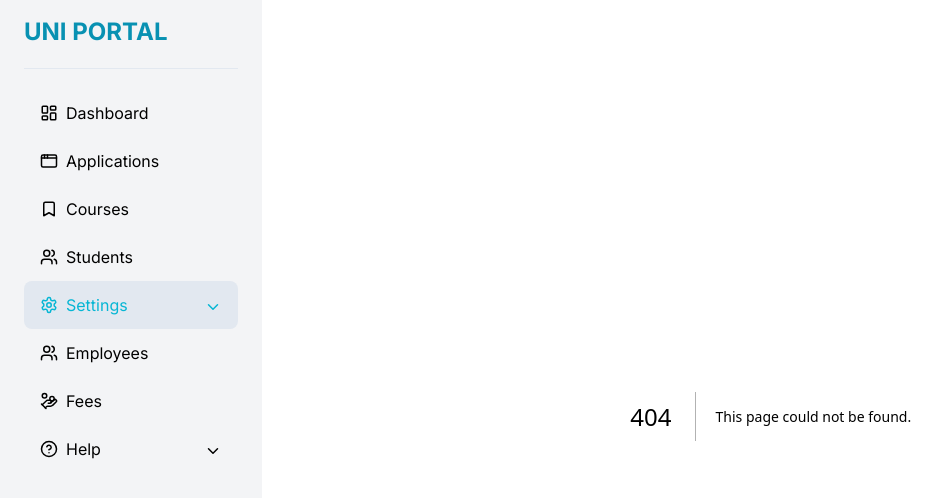
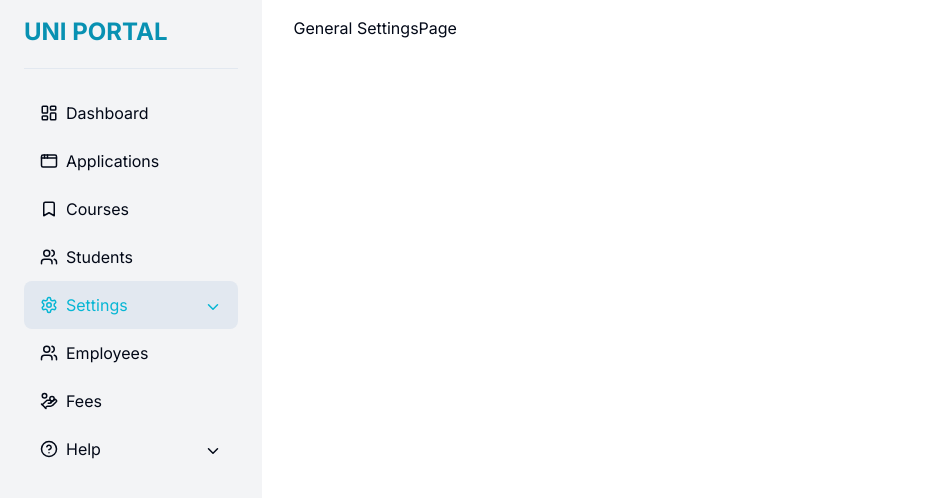
Before and after one commit to AmaduKamara/sidebar-layout-template, a Next.js app: page /settings/general in a window 1280 px wide. Before the commit this address had no page. Shown: the top 498 px of the page, without its empty margins (0-950 px from the left). Built offline with nearby package versions, Linux system fonts and the light colour scheme; what tailwindcss-scrollbar would draw is missing.

Commit message:
Add styles for sub menu items on sidebar

```diff
--- /dev/null
+++ b/app/settings/general/page.tsx
@@ -0,0 +1,7 @@
+import React from "react";
+
+const SettingsPage = () => {
+  return <div>General SettingsPage</div>;
+};
+
+export default SettingsPage;
--- a/app/settings/page.tsx
+++ /dev/null
@@ -1,9 +0,0 @@
-import React from 'react'
-
-const SettingsPage = () => {
-  return (
-    <div>SettingsPage</div>
-  )
-}
-
-export default SettingsPage
--- a/components/Sidebar.tsx
+++ b/components/Sidebar.tsx
@@ -51,6 +51,10 @@ const items: SidebarItems[] = [
     icon: Settings,
     items: [
       {
+        name: "General",
+        path: "/general",
+      },
+      {
         name: "Notifications",
         path: "/notifications",
       },
--- a/components/SidebarSubItem.tsx
+++ b/components/SidebarSubItem.tsx
@@ -1,8 +1,8 @@
 "use client";
 import React, { useState } from "react";
-import Link from "next/link";
 import { LucideIcon, ChevronDown } from "lucide-react";
 import { usePathname, useRouter } from "next/navigation";
+import SubMenuItemPage from "./SubMenuItem";
 
 interface SidebarItems {
   name: string;
@@ -21,21 +21,22 @@ const SidebarSubItemPage = ({ item }: { item: SidebarItems }) => {
   const { name, path, icon: Icon, items } = item;
 
   const pathname = usePathname();
-  const router = useRouter()
+  const router = useRouter();
 
   const isActive = pathname.startsWith(item.path);
 
   const handleNavLinkClick = () => {
-    if(items && items.length > 0){
-      return setExpanded(!expanded)
+    if (items && items.length > 0) {
+      return setExpanded(!expanded);
     }
 
-    router.push(path)
-  }
+    router.push(path);
+  };
 
   const toggleSubNav = () => setExpanded((prev) => !prev);
 
   return (
+    <>
       <li
         className={`flex items-center justify-between space-y-1 px-4 py-3 hover:text-cyan-500 hover:bg-slate-200 cursor-pointer rounded-lg ${
           isActive && "text-cyan-500 bg-slate-200"
@@ -47,9 +48,21 @@ const SidebarSubItemPage = ({ item }: { item: SidebarItems }) => {
           <span>{name}</span>
         </div>
         {items && items.length > 0 && (
-        <ChevronDown onClick={toggleSubNav} size={18} className={expanded ? 'rotate-100 duration-300': ''} />
+          <ChevronDown
+            onClick={toggleSubNav}
+            size={18}
+            className={expanded ? "rotate-100 duration-200" : ""}
+          />
         )}
       </li>
+      {expanded && items && items.length > 0 && (
+        <div className="flex flex-col space-y-2 ml-10 mt-1">
+          {items.map((item) => (
+            <SubMenuItemPage key={item.path} item={item} />
+          ))}
+        </div>
+      )}
+    </>
   );
 };
 
--- /dev/null
+++ b/components/SubMenuItem.tsx
@@ -0,0 +1,17 @@
+import React from "react";
+
+interface SubItem {
+  name: string;
+  path: string;
+}
+
+const SubMenuItemPage = ({ item }: { item: SubItem }) => {
+  const { name, path } = item;
+  return (
+    <div className='text-sm cursor-pointer hover:text-cyan-500' key={path}>
+      {name}
+    </div>
+  );
+};
+
+export default SubMenuItemPage;
```
Lines whose indentation alone changed are shown as unchanged.
